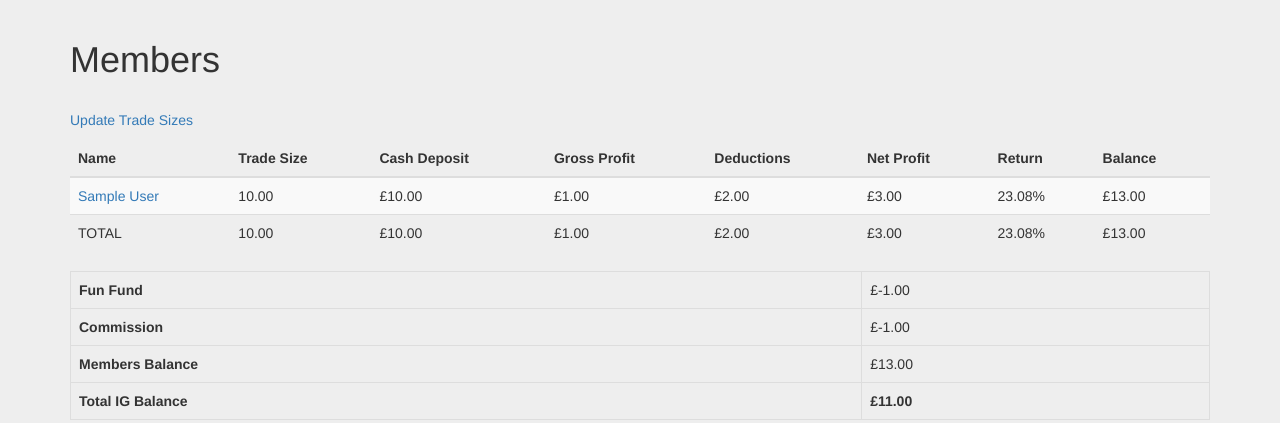
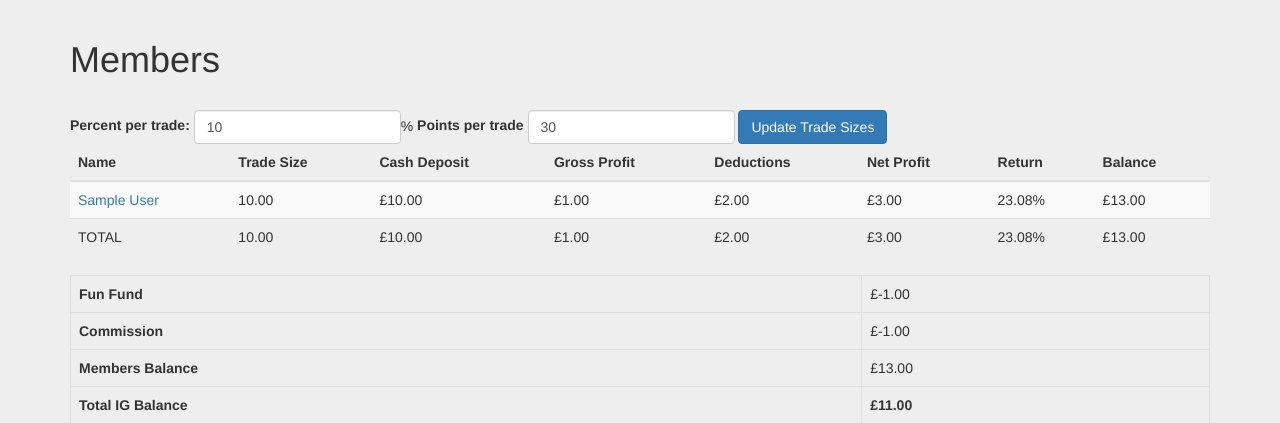
Before and after one commit to PhilMarsden/PoultryFX, a Django app: page /members/ in a window 1280 px wide. Shown: the part 50-473 px from the top of the page. Run offline with Django 3.2, Linux system fonts and the light colour scheme; a user stored in the database is signed in; tables that the repository leaves empty hold one stand-in row (values such as "Sample post"); parts of the project's set-up code (start-up, migrations or seed data) failed here and were passed over; some libraries are stand-ins or nearby versions.

Commit message:
better trade value calculations

```diff
--- a/mysite/pfx/models.py
+++ b/mysite/pfx/models.py
@@ -92,19 +92,21 @@ class Member(models.Model):
     automatic_trade_size = models.BooleanField(default=False)
 
     @staticmethod
-    def set_all_trade_sizes():
+    def set_all_trade_sizes(percent,points):
         member_list = Member.objects.all()
         for m1 in member_list:
-            m1.set_calculated_trade_size()
+            m1.set_calculated_trade_size(percent,points)
 
 
     @property
     def name(self):
         return self.user.get_full_name()
 
-    def set_calculated_trade_size(self):
+    def set_calculated_trade_size(self,percent,points):
         if (self.automatic_trade_size):
-            self.calculated_trade_size = round((self.balance - 150.0) / 300.0,0)
+            risk_per_trade = self.balance * percent / 100
+            pounds_per_point = risk_per_trade / points
+            self.calculated_trade_size = round((pounds_per_point - 0.5),0)
         else:
             self.calculated_trade_size = self.manual_trade_size
         self.save()
--- a/mysite/pfx/templates/pfx/members.html
+++ b/mysite/pfx/templates/pfx/members.html
@@ -22,7 +22,22 @@
 
 <h1 class="page-header">Members</h1>
 
-  <p><a href="/members?updatetradesizes=1">Update Trade Sizes</a></p>
+
+    <form class="form-inline" method="get" action="">
+        {% csrf_token %}
+        <div class="form-group">
+            <label for="percent">Percent per trade:</label>
+            <input type="number" class="form-control" id="percent" name="percent" value="10" required>%
+        </div>
+        <div class="form-group">
+            <label for="points">Points per trade</label>
+            <input type="number" class="form-control" id="points" name="points" value="30" required>
+            <input type="hidden" name="updatetradesizes" value="1">
+        </div>
+        <button type="submit" class="btn btn-primary">Update Trade Sizes</button>
+    </form>
+
+
   <div class="table-responsive">
     <table class="table table-striped">
       <thead>
--- a/mysite/pfx/views.py
+++ b/mysite/pfx/views.py
@@ -145,7 +145,10 @@ def members(request):
    else:
        if 'updatetradesizes' in request.GET:
            logger.info("Updating trade sizes")
-           Member.set_all_trade_sizes()
+           percent = int(request.GET['percent'])
+           points = int(request.GET['points'])
+           logger.debug('Updating trades for percent = {} points = {}'.format(percent,points))
+           Member.set_all_trade_sizes(percent,points)
 
        template = loader.get_template('pfx/members.html')
        members = Member.objects.all()
```
